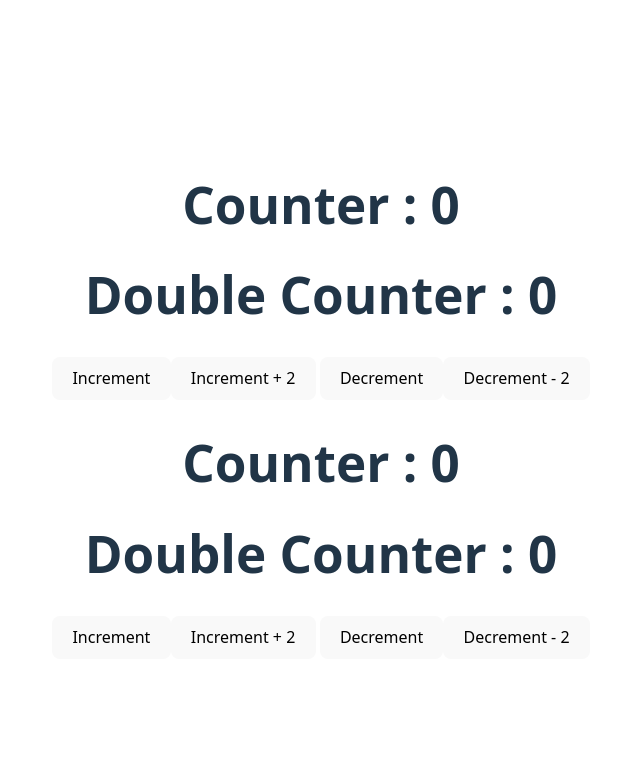
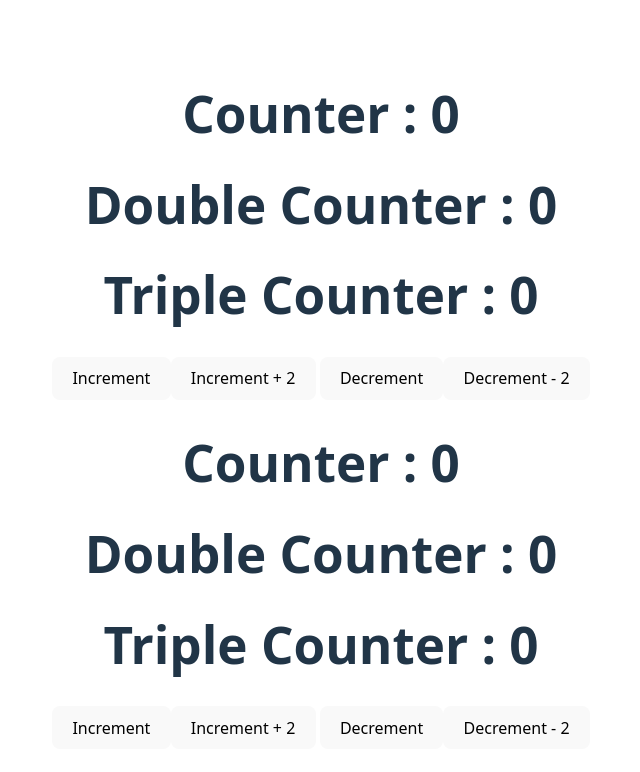
Before and after one commit to rizaljihadudin/react-redux, a React (Vite) app: page /counter in a window 1280 px wide. Shown: the top 772 px of the page, without its empty margins (319-959 px from the left). Built offline with nearby package versions, Linux system fonts and the light colour scheme.

Commit message:
feat : selector with params

```diff
--- a/src/Counter.jsx
+++ b/src/Counter.jsx
@@ -1,11 +1,16 @@
 import { useDispatch } from "react-redux";
 import { useSelector } from "react-redux";
-import { decrement, getDoubleCounter, increment } from "./counterSlice";
+import { decrement, getCounter, getDoubleCounter, increment } from "./counterSlice";
 
 export default function Counter(){
     const counter = useSelector(state => state.counter);
     const dispatch = useDispatch();
+
+    // Selector without params
     const doubleCounter = useSelector(getDoubleCounter);
+
+    // Selector with Params
+    const tripleCounter = useSelector(state => getCounter(state,3));
 
     function handleIncrement(){
         dispatch(increment());
@@ -19,6 +24,7 @@
         <>
             <h1>Counter : {counter}</h1>
             <h1>Double Counter : {doubleCounter}</h1>
+            <h1>Triple Counter : {tripleCounter}</h1>
             <button onClick={handleIncrement}>Increment</button>
             <button onClick={() => dispatch(increment(2))}>Increment + 2</button>
             &nbsp;
--- a/src/counterSlice.js
+++ b/src/counterSlice.js
@@ -23,9 +23,12 @@
     selectors:{
         getDoubleCounter: (state) => {
             return state * 2;
+        },
+        getCounter: (state, value) => {
+            return state * value;
         }
     }
 });
 
 export const {increment, decrement} = counterSlice.actions;
-export const {getDoubleCounter} = counterSlice.selectors;
+export const {getDoubleCounter, getCounter} = counterSlice.selectors;
```
